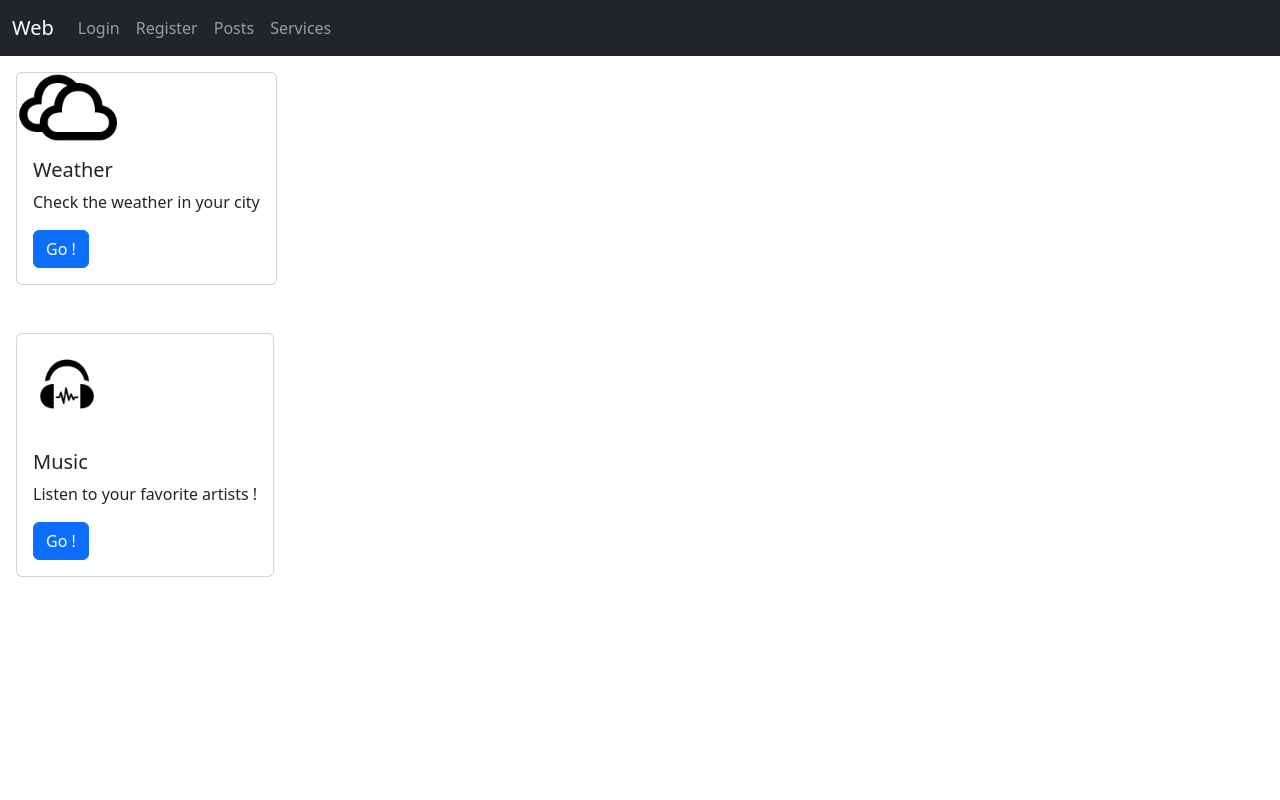
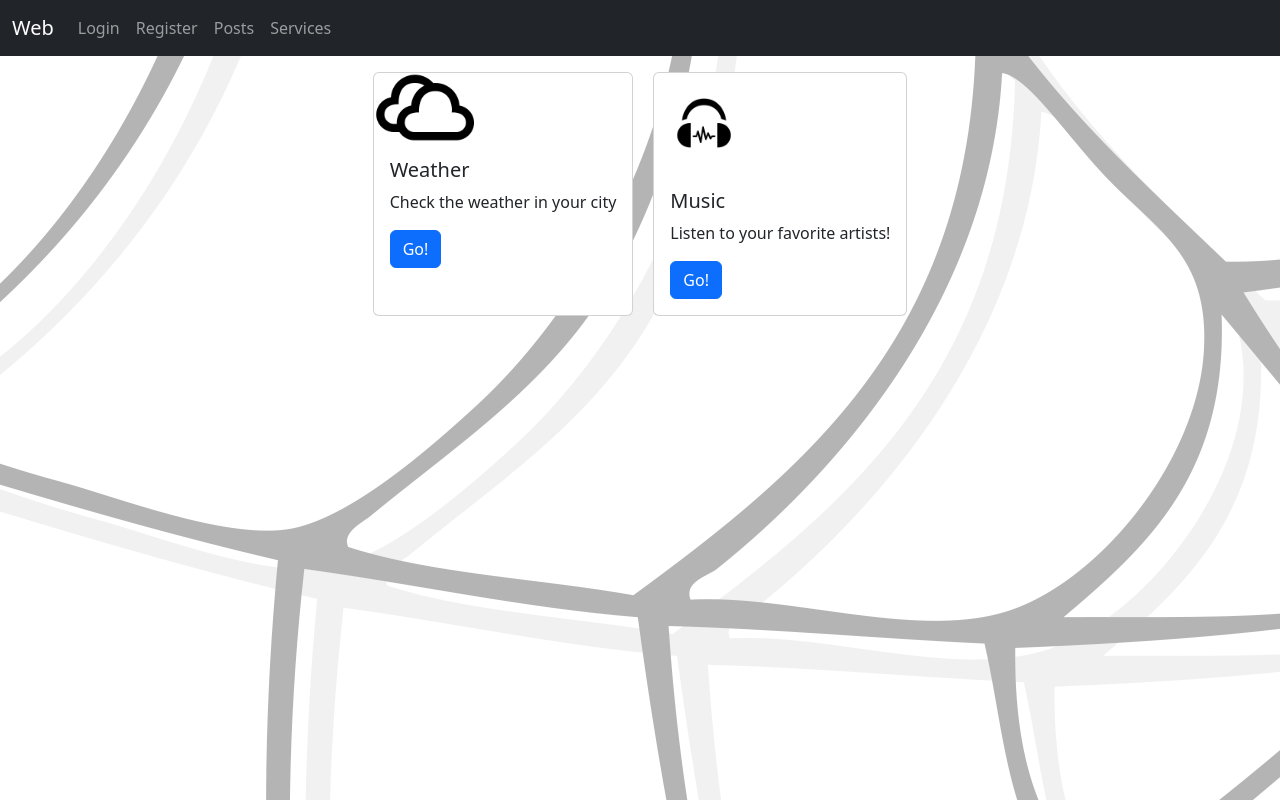
Before and after one commit to Dest1ni/Project, a Django app: page /services/list/ in a window 1280 px wide. Run offline with Django 4.2, Linux system fonts and the light colour scheme; some libraries are stand-ins or nearby versions.

Commit message:
refactor

```diff
--- a/web/services/templates/index.html
+++ /dev/null
@@ -1,33 +0,0 @@
-{% extends "web/base.html" %}
-{% block title %}
-Services
-{% endblock title %}
-{% load static %}
-{% block body %}
-<div class = "p-3">
-    <div class="list-group justify-content-center">
-        <div class="d-flex w-100 justify-content-between mb-5 ">
-            <div class="card">
-                <img src="{% static 'services/cloud.png' %}"  width="100" alt="YOU">
-                <div class="card-body">
-                    <h5 class="card-title">Weather</h5>
-                    <p class="card-text"> Check the weather in your city</p>
-                    <a href="{% url 'services:services-weather'%}" class="btn btn-primary">Go !</a>
-                </div>
-            </div>
-        </div>
-    </div>
-    <div class="list-group justify-content-center">
-        <div class="d-flex w-100 justify-content-between mb-5 ">
-            <div class="card">
-                <img src="{% static 'services/music.png' %}"  width="100" alt="YOU">
-                <div class="card-body">
-                    <h5 class="card-title">Music</h5>
-                    <p class="card-text"> Listen to your favorite artists !</p>
-                    <a href="{% url 'services:services-music'%}" class="btn btn-primary">Go !</a>
-                </div>
-            </div>
-        </div>
-    </div>
-</div>
-{% endblock body %}
--- a/web/services/views.py
+++ b/web/services/views.py
@@ -1,27 +1,24 @@
 from django.shortcuts import render
-from django.views.generic import TemplateView,View
+from django.views.generic import TemplateView
 import requests
+
 class ListServies(TemplateView):
-    template_name = 'index.html'
+    template_name = 'templates/services/index.html'
 
 class WeatherView(TemplateView):
-    template_name = 'weather.html'
+    template_name = 'templates/services/weather.html'
+
     def post(self, request, *args, **kwargs):
         context = super().get_context_data(**kwargs)
         city = request.POST.get("city")
         url = f"http://api.openweathermap.org/data/2.5/weather?q={city}&appid=b8a26bb384d449620973d3b744de7977&units=metric"
         response = requests.get(url)
-
-        if response.status_code == 200:
-            data = response.json()
-            context["json"] = data
-        else:
-            print("Ошибка при получении данных.")
-
+        data = response.json()
+        context["json"] = data
         return self.render_to_response(context)
 
     def get(self, request, *args, **kwargs):
-        return render(context=self.get_context_data(**kwargs),template_name='weather.html',request=request)
+        return render(context=self.get_context_data(**kwargs),template_name='templates/services/weather.html',request=request)
 
 class MusicView(TemplateView):
-    template_name = 'music.html'
+    template_name = 'templates/services/music.html'
--- a/web/web/templates/web/base.html
+++ b/web/templates/base.html
@@ -25,7 +25,7 @@
     <div>
       <nav class="navbar navbar-expand-lg navbar-dark bg-dark">
         <div class="container-fluid">
-          <a class="navbar-brand" href="{% url 'main-page' %}">Web</a>
+          <a class="navbar-brand">Web</a>
           <button class="navbar-toggler" type="button" data-bs-toggle="collapse" data-bs-target="#navbarNavAltMarkup" aria-controls="navbarNavAltMarkup" aria-expanded="false" aria-label="Toggle navigation">
             <span class="navbar-toggler-icon"></span>
           </button>
@@ -47,6 +47,7 @@
           </div>
         </div>
       </nav>
+      <div class="bg-image d-flex align-items-center justify-content-center" style="background-image: url('{% static 'general/background.png' %}'); position:fixed;top:0px;left:0px;width:100%;height:100%;z-index:-1;">
     </div>
     {% block body %}
     {% endblock body %}
--- a/web/customauth/templates/registration/login.html
+++ b/web/templates/customauth/registration/login.html
@@ -1,4 +1,4 @@
-{% extends "web/base.html" %}
+{% extends "templates/base.html" %}
 
 {% block body %}
 <div class = "text-center mt-5">
--- a/web/customauth/templates/registration/registration.html
+++ b/web/templates/customauth/registration/registration.html
@@ -1,4 +1,4 @@
-{% extends "web/base.html" %}
+{% extends "templates/base.html" %}
 {% block body %}
 <form method="post">{% csrf_token %}
 <div class="text-center mt-5" >
--- a/web/customauth/templates/user_templates/profile.html
+++ b/web/templates/customauth/user_templates/profile.html
@@ -1,4 +1,4 @@
-{% extends "web/base.html" %}
+{% extends "tempaltes/base.html" %}
 
 {% block title %}
 {{user.username}} Profile
--- a/web/posts/templates/posts/create.html
+++ b/web/templates/posts/create.html
@@ -1,4 +1,4 @@
-{% extends "web/base.html" %}
+{% extends "templates/base.html" %}
 {% block body %}
 <form method="post">
   {% csrf_token %}
--- a/web/posts/templates/posts/detail.html
+++ b/web/templates/posts/detail.html
@@ -1,4 +1,4 @@
-{% extends "web/base.html" %}
+{% extends "templates/base.html" %}
 {% block title %}
 {{post.title}}
 {% endblock title %}
--- a/web/posts/templates/posts/index.html
+++ b/web/templates/posts/index.html
@@ -1,4 +1,4 @@
-{% extends "web/base.html" %}
+{% extends "templates/base.html" %}
 {% load custom_filters %}
 {% block title %}
 Posts
--- /dev/null
+++ b/web/templates/services/index.html
@@ -0,0 +1,44 @@
+{% extends "templates/base.html" %}
+{% block title %}
+Services
+{% endblock title %}
+{% load static %}
+{% block body %}
+<div class="p-3">
+    <div class="list-group d-flex flex-row justify-content-center">
+        <div class="card-container">
+            <div class="card h-100">
+                <img src="{% static 'services/cloud.png' %}" width="100" alt="YOU">
+                <div class="card-body">
+                    <h5 class="card-title">Weather</h5>
+                    <p class="card-text">Check the weather in your city</p>
+                    <a href="{% url 'services:services-weather' %}" class="btn btn-primary">Go!</a>
+                </div>
+            </div>
+        </div>
+        <div class="card-container">
+            <div class="card h-100">
+                <img src="{% static 'services/music.png' %}" width="100" alt="YOU">
+                <div class="card-body">
+                    <h5 class="card-title">Music</h5>
+                    <p class="card-text">Listen to your favorite artists!</p>
+                    <a href="{% url 'services:services-music' %}" class="btn btn-primary">Go!</a>
+                </div>
+            </div>
+        </div>
+    </div>
+</div>
+<style>
+.card-container {
+    min-width: 200px;
+    min-height: 200px;
+    margin: 0 10px;
+    display: flex;
+    flex-direction: column;
+}
+
+.card {
+    flex-grow: 1;
+}
+</style>
+{% endblock body %}
--- a/web/services/templates/music.html
+++ b/web/templates/services/music.html
@@ -1,4 +1,4 @@
-{% extends "web/base.html" %}
+{% extends "templates/base.html" %}
 
 {% block title %}
 Music
--- a/web/web/settings.py
+++ b/web/web/settings.py
@@ -60,7 +60,7 @@ ROOT_URLCONF = 'web.urls'
 TEMPLATES = [
     {
         'BACKEND': 'django.template.backends.django.DjangoTemplates',
-        'DIRS': [os.path.join(BASE_DIR, 'web/templates')],
+        'DIRS': [os.path.join(BASE_DIR)],
         'APP_DIRS': True,
         'OPTIONS': {
             'context_processors': [
--- a/web/web/urls.py
+++ b/web/web/urls.py
@@ -16,12 +16,13 @@ Including another URLconf
 """
 from django.contrib import admin
 from django.urls import path,include
-from .views import IndexView
+from posts.views import RedirectView
+
 
 urlpatterns = [
     path('admin/', admin.site.urls),
     path('posts/',include("posts.urls")),
     path('cauth/',include("customauth.urls")),
     path('services/',include("services.urls")),
-    path('',IndexView.as_view(),name="main-page"),
+    path('',RedirectView.as_view(), name = 'redirect')
 ]
```
Also changed, not shown: web/customauth/views.py (+5 -5 lines), web/posts/urls.py (+7 -6 lines), web/posts/views.py (+9 -4 lines), web/templates/services/weather.html (renamed from web/services/templates/weather.html, +4 -5 lines), web/web/templates/web/index.html (deleted, +0 -12 lines), web/web/views.py (deleted, +0 -11 lines), web/static/general/background.png.
